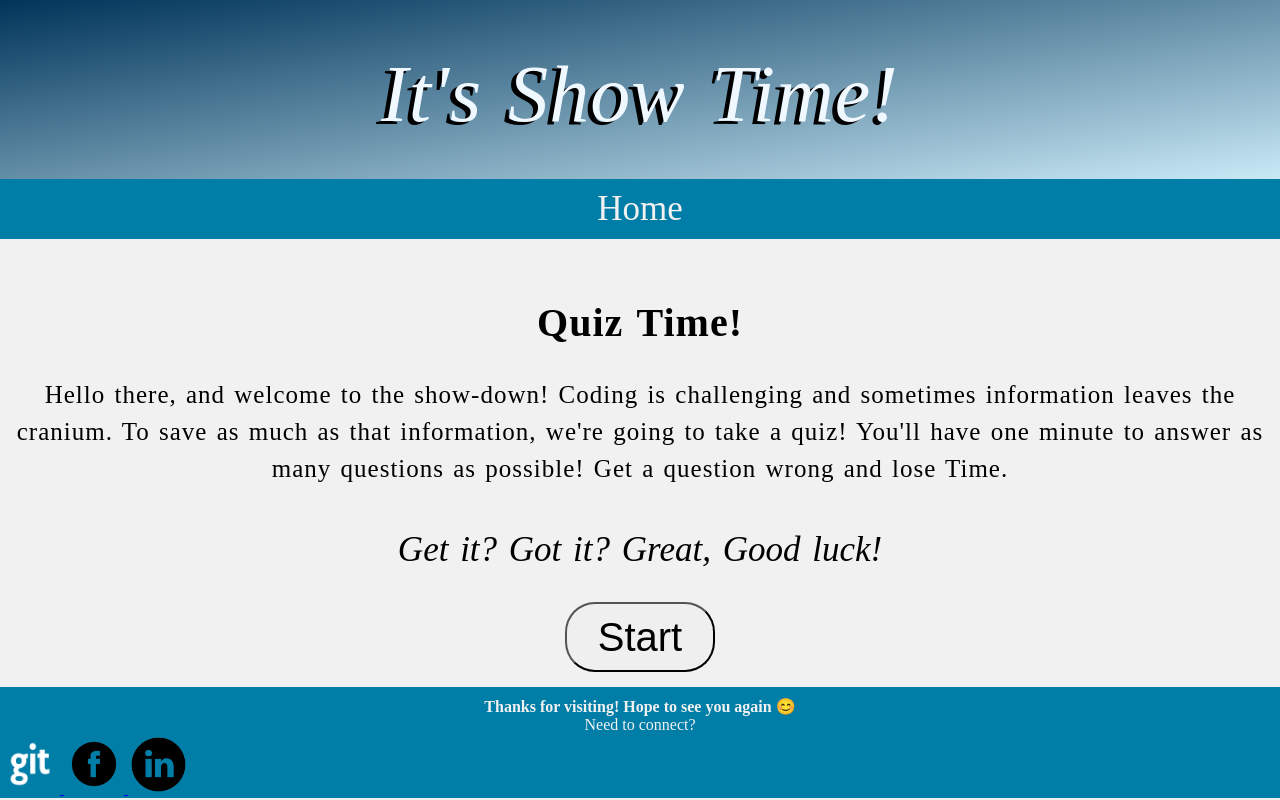
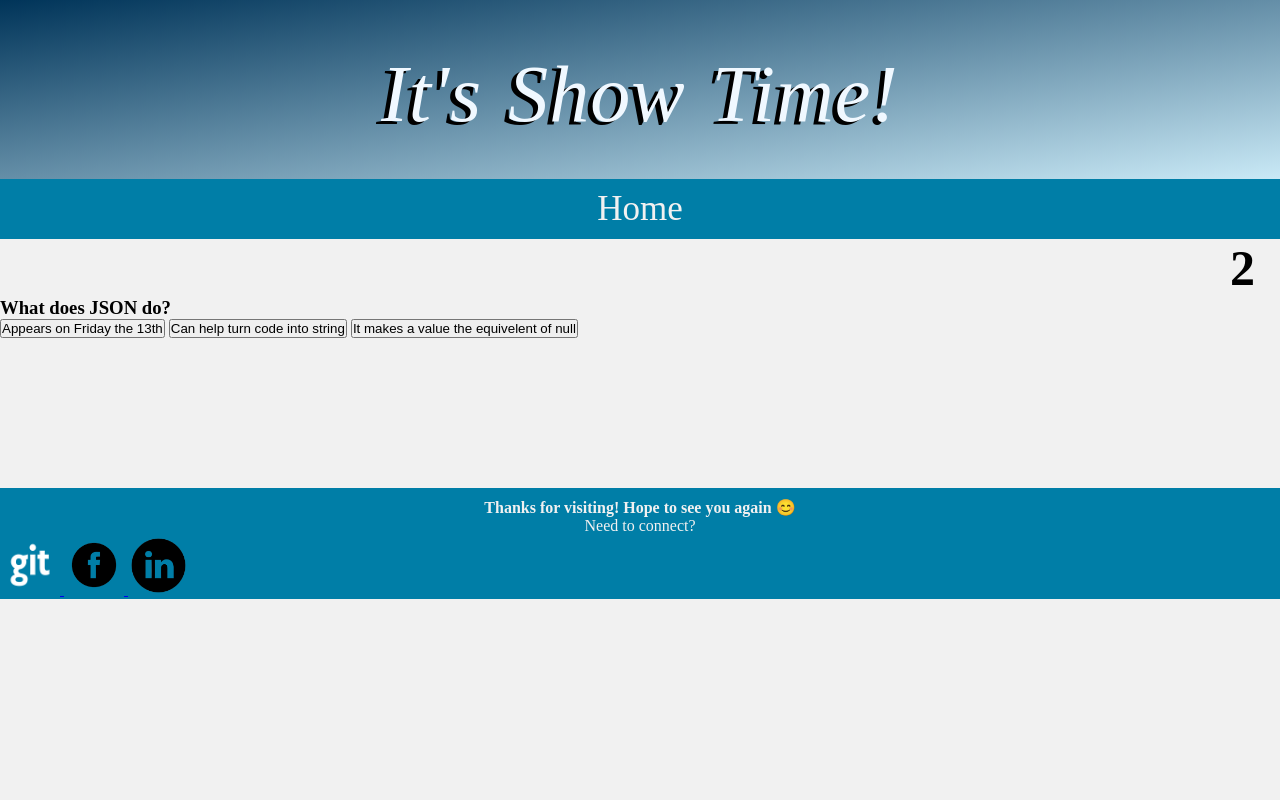
Before and after one commit to xJuanPablo/Time-to-Quiz, a plain HTML site: page index.html in a window 1280 px wide. Both pictures are taken after a click on the button "Start". Drawn offline with Linux system fonts and the light colour scheme.

Commit message:
Added JavaScript to quiz

```diff
--- a/assets/CSS/style.css
+++ b/assets/CSS/style.css
@@ -64,6 +64,7 @@ body{
 
 section{
   justify-content: center;
+  margin-bottom: 150px;
 }
 
 h2 {
@@ -97,12 +98,22 @@ h2 {
 
 #button{
   justify-content: center;
+  background-color: #c9e9f6 ;
   color: black;
-  font-size: 40px;
-  width: 150px;
-  height: 70px;
+  font-size: 30px;
+  width: 125px;
+  height: 55px;
   border-radius: 30px;
+  border: #007ea7 solid 2px;
+  cursor: pointer;
+  margin-top: 70px;
+}
 
+#button:hover {
+transition: 1s;
+color:#c9e9f6;
+background-color: #007ea7;
+opacity: .8;
 }
 
   .container {
@@ -123,6 +134,7 @@ h2 {
 
 footer {
   background-color: #007ea7;
+  margin-bottom: -10px;
 }
 
 footer img{
@@ -140,3 +152,7 @@ h4 {
 text-align: center;
 color: #f1f1f1;
 }
+
+.hide {
+  display: none;
+}
--- a/assets/Java/script.js
+++ b/assets/Java/script.js
@@ -0,0 +1,216 @@
+//! Start of application
+
+// I want to set up the start but as an action to start the quiz
+
+// When the start button is pressed, I want the page to switch to the first question
+var QuestionTitle = document.querySelector('#question')
+var answerChoice = document.querySelectorAll('.answerChoice')
+var questionIndex = 0;
+var questionSpace = document.querySelector('#questionSpace')
+var Main = document.querySelector('#main')
+let time = document.querySelector("#time")
+let startTimer = document.querySelector("#button")
+let secondsLeft = 4;
+
+
+
+
+
+let questions = [
+  {
+    question: 'What does JSON do?',
+    choices: [
+    'Appears on Friday the 13th',
+    'Can help turn code into string',
+    'It makes a value the equivelent of null'
+    ],
+    answer: 1
+  },
+
+  {
+    question: 'What is an object?',
+    choices: [
+      'A collection of properties.',
+      'The equivelent of an array.',
+      'A value type, such as a string or number'
+    ],
+    answer: 0
+  },
+
+  {
+    question: 'What is a method?',
+    choices: [
+      'A function within an object',
+      'A fancy word for pseudocoding',
+      'A mindset to write JavaScript'
+    ],
+    answer: 0
+  },
+
+  {
+    question: 'Which one of the following checks if both booleans are true?',
+    choices: [
+      '||',
+      '&&',
+      '!'
+    ],
+    answer: 1
+  },
+
+  {
+    question: 'What does "Math.random();" do?',
+    choices: [
+      'Accesses a random math equation',
+      'Takes a decimal and rounds it up to the nearest whole number.',
+      'Generates a random number between 0 and 1'
+    ],
+    answer: 2
+  },
+
+  {
+    question: 'What does "JSON.stringify()" NOT covert into a string?',
+    choices: [
+      'Functions',
+      'Booleans',
+      'Strings in objects'
+    ],
+    answer: 0
+  },
+
+  {
+    question: 'Which variable type foes not change?',
+    choices: [
+      'let',
+      'var',
+      'const'
+    ],
+    answer: 2
+  },
+
+  {
+    question: 'What does "===" do?',
+    choices: [
+      'It makes sure that 2 values are equal and the same type',
+      'Tries to equal two different values to same type',
+      'Creates a shortcut to make a function'
+    ],
+    answer: 0
+  },
+
+  {
+    question: 'What is does a scope do?',
+    choices: [
+      'Allows a variable created in a function to be used outside a function',
+      'Limits where a variable can exist',
+      'Makes things that are far away look close.'
+    ],
+    answer: 1
+  },
+
+  {
+    question: 'What does "console.log()" do?',
+    choices: [
+      'Logs the code into the computers monitor',
+      'Inserts the code into the web browsers console',
+      'Consoles every log in the HTML'
+    ],
+    answer: 1
+  },
+
+  {
+    question: 'What does "JSON.parse()" do?',
+    choices: [
+      'Saves a value inside the local storage',
+      'Deletes information inside the local storage.',
+      'Converts the JSON syntax back to JavaScript syntax'
+    ],
+    answer: 2
+  },
+]
+
+let CorrectWrong = {
+correct: 0,
+wrong: 0
+}
+
+
+
+// --- When the new page switches, a random question appears
+// --- When the new page switches, four answer choices appear
+
+
+// When the start button is pressed, I want a timer to start that goes on for one minute
+
+
+
+
+startTimer.addEventListener("click", function () {
+  let timeInterval = setInterval(function () {
+    secondsLeft--;
+    time.textContent = secondsLeft;
+
+    if (secondsLeft === 0) {
+      clearInterval(timeInterval)
+      time.textContent = ``;
+    }
+  }, 1100)
+showQuestion()
+Main.classList.add('hide');
+
+questionSpace.classList.remove('hide')
+})
+
+//! Quiz Gameplay
+
+// When an answer choice is chosen:
+// --- If wrong, I want text that informs it's wrong
+// --- If correct, I want text that informs it's correct
+
+// Once an answer choice is chosen, wrong or right, new random question appears
+
+// Once an answer choice is chosen, wrong or right, the answer is tallied.
+// ******** Repeat *********
+
+
+
+
+
+
+
+
+
+function showQuestion(){
+  // if questionindex is equal or greater to 11 I want
+  if (questionIndex >= 11){
+    console.log(`hi`)
+    return;
+  }
+  console.log(`here is question index: `, questionIndex)
+  QuestionTitle.textContent = questions[questionIndex].question
+
+  answerChoice[0].textContent = questions[questionIndex].choices[0]
+
+  answerChoice[1].textContent = questions[questionIndex].choices[1]
+
+  answerChoice[2].textContent = questions[questionIndex].choices[2]
+
+
+}
+
+questionSpace.addEventListener('click', function(event){
+  if (event.target.matches('button')){
+    questionIndex++;
+    showQuestion()
+  }
+
+})
+
+function AddingUpScore(){
+  if (answerChoice === questions.answer) {
+    CorrectWrong.correct++;
+  } else if (!(answerChoice === questions.answer)) {
+    CorrectWrong.wrong++;
+  }
+    }
+
+    console.log
--- a/index.html
+++ b/index.html
@@ -15,6 +15,7 @@
 <body>
   <header id="header">
     <h1>It's Show Time!</h1>
+
   </header>
 
   <nav>
@@ -22,8 +23,9 @@
   </nav>
 
 
+  <h3 id="time" style="text-align: right; font-size: 50px; padding-right: 25px;"></h3>
 
-  <section>
+  <section id="main">
     <h2>Quiz Time!</h2>
 
     <p id="opener">Hello there, and welcome to the show-down! Coding is challenging and sometimes information leaves the cranium. To save as much as that information, we're going to take a quiz! You'll have one minute to answer as many questions as possible! Get a question wrong and lose Time. </p>
@@ -42,7 +44,14 @@
     </div>
   </section>
 
+<section id="questionSpace" class="hide">
+<h3 id="question">Question Placeholder</h3>
+<button class="answerChoice">Choice 1</button>
+<button class="answerChoice">Choice 2</button>
+<button class="answerChoice">Choice 3</button>
 
+
+</section>
 
   <footer>
 
```
Also changed, not shown: assets/photos/screencapture-127-0-0-1-5500-index-html-2023-07-08-19_31_43.png (added), 1 other file.
